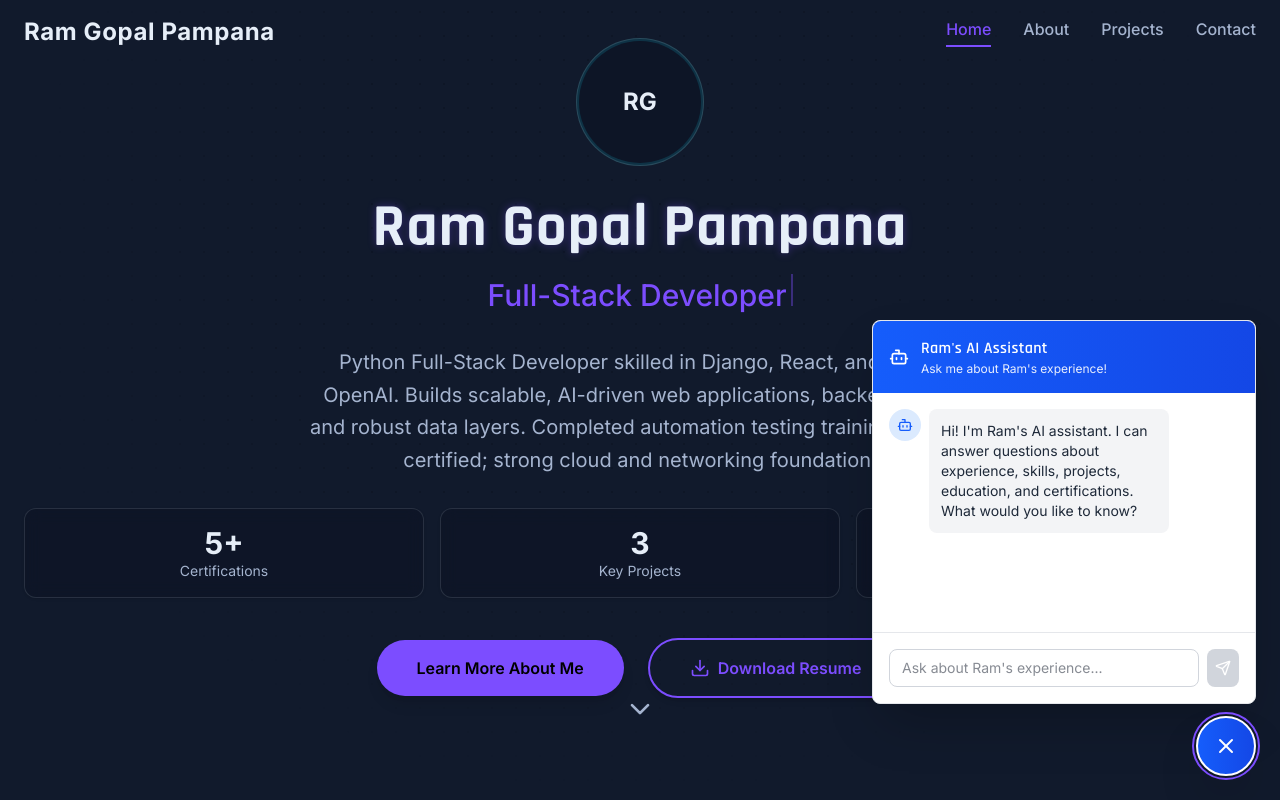
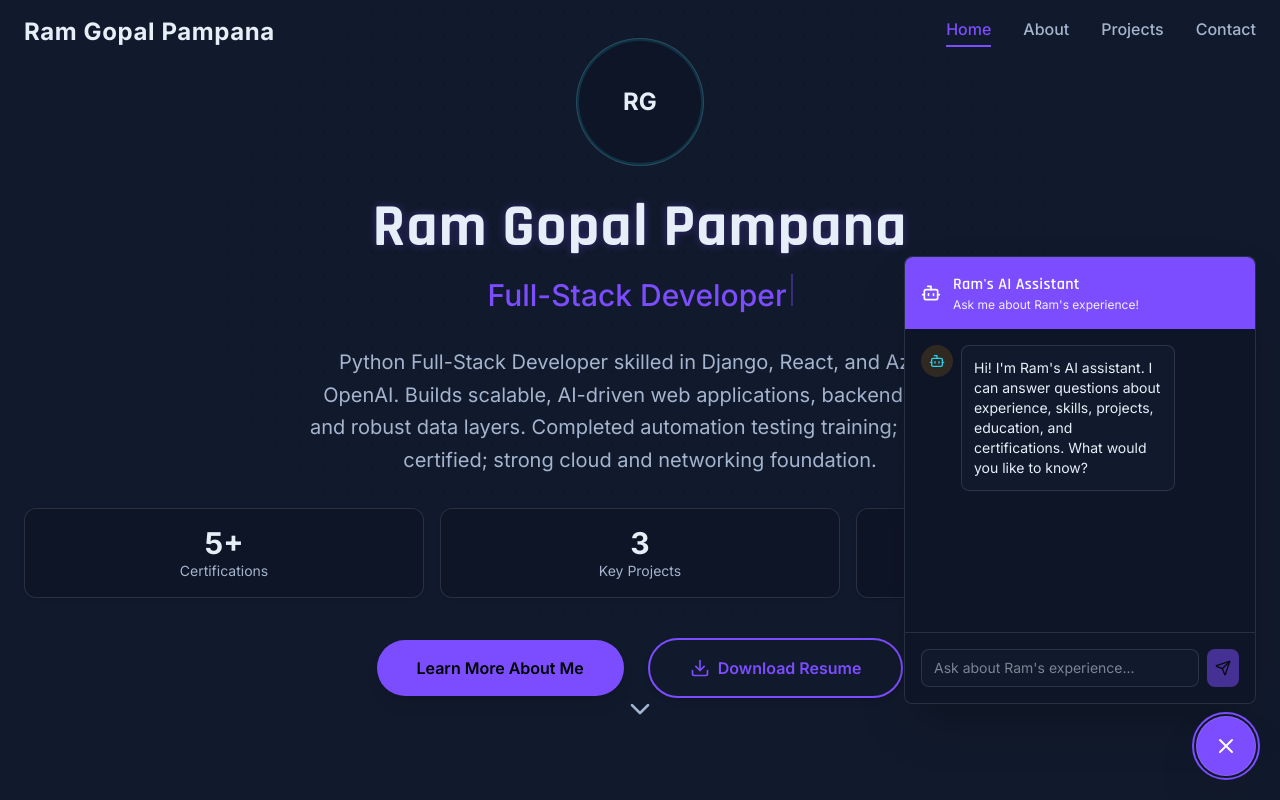
Before and after one commit to Ram2669/portfolio, a Next.js app: page / in a window 1280 px wide. Both pictures are taken after a click on the button 1226 px from the left and 746 px from the top of the page. Shown: the top 800 px of the page. Built offline with nearby package versions, Linux system fonts and the light colour scheme.

Commit message:
Chatbot: per-project details matcher + IME-safe Enter handling

```diff
--- a/src/components/Chatbot.tsx
+++ b/src/components/Chatbot.tsx
@@ -53,18 +53,62 @@ const Chatbot = () => {
   }, [isOpen]);
 
 
+  // Project-specific details helper
+  const getProjectDetails = (msg: string): string | null => {
+    // AI-Powered Chatbot for Infrastructure Management
+    if (
+      (msg.includes('chatbot') && (msg.includes('ai') || msg.includes('infrastructure'))) ||
+      msg.includes('ai-powered chatbot') ||
+      msg.includes('ai powered chatbot') ||
+      msg.includes('ai chatbot') ||
+      msg.includes('infrastructure management') ||
+      msg.includes('azure openai') ||
+      msg.includes('langchain') ||
+      msg.includes('langgraph')
+    ) {
+      return "AI-Powered Chatbot for Infrastructure Management\n\nStatus: Currently Implementing\nCategory: AI/ML & Infrastructure\nTechnologies: LangChain, LangGraph, Azure AI Search, Azure OpenAI (GPT-4.0, GPT-3.5-Turbo), Azure MySQL Server, Azure Cosmos DB, Azure VNet, Azure Blob Storage, Django\nHighlights:\n• Multi-agent: GPT-4 primary + GPT-3.5-Turbo SQL agent\n• Intelligent routing across RAG, SQL, and web-search\n• RAG via Azure AI Search; embeddings + vector index\n• SQL agent auto-generates, validates, and executes queries (Azure MySQL & Cosmos DB)\n• Secure Azure architecture with VNet and private networking";
+    }
+
+    // Network-Based Pattern Searching System
+    if (
+      msg.includes('network-based pattern') ||
+      msg.includes('network based pattern') ||
+      msg.includes('pattern searching') ||
+      msg.includes('pattern search') ||
+      msg.includes('client-server') ||
+      msg.includes('client server')
+    ) {
+      return "Network-Based Pattern Searching System\n\nStatus: Completed\nCategory: Backend\nTechnologies: Python, JSON, Client-Server Architecture\nHighlights:\n• Client–server pattern searching for efficient text matching\n• Structured data exchange using JSON\n• Optimized error handling and file parsing (25% latency reduction)";
+    }
+
+    // Self-Fuel Dispensing Automated Framework Using RFID Cards
+    if (
+      msg.includes('self-fuel') ||
+      msg.includes('self fuel') ||
+      msg.includes('fuel dispensing') ||
+      msg.includes('rfid')
+    ) {
+      return "Self-Fuel Dispensing Automated Framework Using RFID Cards\n\nStatus: Completed\nCategory: IoT/Embedded\nTechnologies: Embedded C, Arduino, RFID Technology, Real-time Processing\nHighlights:\n• RFID card-based authentication to prevent unauthorized access\n• Automated dispensing workflow to minimize manual errors\n• ~40% improvement in transaction accuracy via real-time sync\n• Robust microcontroller control logic";
+    }
+
+    return null;
+  };
+
   // AI Response Logic based on Ram's resume
   const getAIResponse = (userMessage: string): string => {
     const message = userMessage.toLowerCase();
 
+    const projectDetails = getProjectDetails(message);
+    if (projectDetails) return projectDetails;
+
     // Experience related
     if (message.includes('experience') || message.includes('work') || message.includes('job') || message.includes('cisco')) {
-      return "I’m a Software Engineer at Cisco (since Nov 2024). I work on automated testing using Python with Selenium and Pytest, and I’m building a full‑stack AI chatbot using Azure OpenAI, Django, MySQL, and Azure AI Search.";
+      return "I’m a Software Test Engineer Trainee at Cisco (since Nov 2024). I work on automated testing using Python with Selenium and Pytest, and I’m building a full‑stack AI chatbot using Azure OpenAI, Django, MySQL, and Azure AI Search.";
     }
 
     // Skills related
     if (message.includes('skill') || message.includes('technology') || message.includes('programming') || message.includes('language')) {
-      return "My technical skills include:\n\n• Programming: Java, Python, JavaScript\n• Frameworks: React, Django, TestNG, JUnit\n• Tools: Git, VSCode, PyCharm, Selenium, Postman, GitHub Copilot\n• Databases: MySQL, Azure Cosmos DB\n• Testing: Automated Testing, Selenium, TestNG, JUnit\n• Cloud: AWS, Azure OpenAI, Azure AI Search";
+      return "My technical skills include:\n\n• Programming: Java, Python, JavaScript\n• Frameworks: React, Django, REST APIs\n• Tools: Git, VSCode, PyCharm, Selenium, Postman, GitHub Copilot\n• Databases: MySQL, Azure Cosmos DB\n• Testing: Selenium, Pytest\n• Cloud: AWS, Azure OpenAI, Azure AI Search";
     }
 
     // Projects related
@@ -84,7 +128,7 @@ const Chatbot = () => {
 
     // Contact related
     if (message.includes('contact') || message.includes('email') || message.includes('phone') || message.includes('linkedin')) {
-      return "You can reach Ram at:\n\nEmail: ramgopalpampana10@gmail.com\nPhone: +91 7730072669\nLinkedIn: https://linkedin.com/in/ramgopal-pampana\nGitHub: https://github.com/Ram2669\nLocation: Bengaluru, Karnataka, India";
+      return "You can reach Ram at:\n\nEmail: ramgopalpampana10@gmail.com\nPhone: +91 7730072669\nLinkedIn: https://www.linkedin.com/in/ramgopalpampana/\nGitHub: https://github.com/Ram2669\nLocation: Bengaluru, Karnataka, India";
     }
 
     // Location related
@@ -129,7 +173,7 @@ const Chatbot = () => {
     setTimeout(() => {
       const botResponse: Message = {
         id: (Date.now() + 1).toString(),
-        text: getAIResponse(inputText),
+        text: getAIResponse(userMessage.text),
         isBot: true,
         timestamp: new Date(),
       };
@@ -139,8 +183,11 @@ const Chatbot = () => {
     }, 1000);
   };
 
-  const handleKeyPress = (e: React.KeyboardEvent) => {
-    if (e.key === 'Enter' && !e.shiftKey) {
+  const handleKeyDown = (e: React.KeyboardEvent) => {
+    // Send on Enter (without Shift), but ignore IME composition
+    // @ts-expect-error React typing for nativeEvent may vary across versions
+    const isComposing = (e as any).nativeEvent?.isComposing;
+    if (e.key === 'Enter' && !e.shiftKey && !isComposing) {
       e.preventDefault();
       handleSendMessage();
     }
@@ -151,11 +198,9 @@ const Chatbot = () => {
       {/* Debug: Always visible chatbot button */}
       <div className="fixed bottom-6 right-6 z-[9999]">
         <button
-          onClick={() => {
-            // toggle chat
-            setIsOpen(!isOpen);
-          }}
-          className="bg-gradient-to-r from-blue-600 to-blue-700 hover:from-blue-700 hover:to-blue-800 text-white p-4 rounded-full shadow-2xl hover:shadow-3xl transition-all duration-300 border-2 border-white flex items-center justify-center"
+          onClick={() => setIsOpen(v => !v)}
+          aria-label={isOpen ? 'Close chat' : 'Open chat'}
+          className="bg-[var(--mission-accent)] hover:opacity-90 text-white p-4 rounded-full shadow-2xl transition-all duration-300 border border-[var(--mission-border)] flex items-center justify-center"
           style={{ minWidth: '60px', minHeight: '60px' }}
         >
           {isOpen ? <X size={24} /> : <MessageCircle size={24} />}
@@ -166,14 +211,14 @@ const Chatbot = () => {
       <AnimatePresence>
         {isOpen && (
           <motion.div
-            className="fixed bottom-24 right-6 z-[9998] w-96 h-96 bg-white dark:bg-gray-800 rounded-lg shadow-2xl border border-gray-200 dark:border-gray-700 flex flex-col"
+            className="fixed bottom-24 right-6 z-[9998] w-[min(92vw,22rem)] h-[min(65vh,28rem)] bg-[var(--mission-panel)] rounded-lg shadow-2xl border border-[var(--mission-border)] flex flex-col"
             initial={{ opacity: 0, y: 50, scale: 0.9 }}
             animate={{ opacity: 1, y: 0, scale: 1 }}
             exit={{ opacity: 0, y: 50, scale: 0.9 }}
             transition={{ duration: 0.3 }}
           >
             {/* Header */}
-            <div className="bg-gradient-to-r from-blue-600 to-blue-700 text-white p-4 rounded-t-lg">
+            <div className="bg-[var(--mission-accent)] text-white p-4 rounded-t-lg">
               <div className="flex items-center gap-3">
                 <Bot size={20} />
                 <div>
@@ -194,14 +239,14 @@ const Chatbot = () => {
                   transition={{ duration: 0.3 }}
                 >
                   <div className={`flex items-start gap-2 max-w-[80%] ${message.isBot ? 'flex-row' : 'flex-row-reverse'}`}>
-                    <div className={`p-2 rounded-full ${message.isBot ? 'bg-blue-100 text-blue-600' : 'bg-gray-100 text-gray-600'}`}>
+                    <div className={`p-2 rounded-full ${message.isBot ? 'bg-[rgba(245,158,11,.15)] text-[var(--mission-accent-2)]' : 'bg-[rgba(198,40,40,.15)] text-[var(--mission-accent)]'}`}>
                       {message.isBot ? <Bot size={16} /> : <User size={16} />}
                     </div>
                     <div
                       className={`p-3 rounded-lg ${
                         message.isBot
-                          ? 'bg-gray-100 dark:bg-gray-700 text-gray-800 dark:text-gray-200'
-                          : 'bg-blue-600 text-white'
+                          ? 'bg-[var(--mission-surface)] text-[var(--mission-text)] border border-[var(--mission-border)]'
+                          : 'bg-[var(--mission-accent)] text-black'
                       }`}
                     >
                       <p className="text-sm whitespace-pre-line">{message.text}</p>
@@ -217,10 +262,10 @@ const Chatbot = () => {
                   animate={{ opacity: 1 }}
                 >
                   <div className="flex items-start gap-2">
-                    <div className="p-2 rounded-full bg-blue-100 text-blue-600">
+                    <div className="p-2 rounded-full bg-[rgba(245,158,11,.15)] text-[var(--mission-accent-2)]">
                       <Bot size={16} />
                     </div>
-                    <div className="bg-gray-100 dark:bg-gray-700 p-3 rounded-lg">
+                    <div className="bg-[var(--mission-surface)] border border-[var(--mission-border)] p-3 rounded-lg">
                       <div className="flex space-x-1">
                         <div className="w-2 h-2 bg-gray-400 rounded-full animate-bounce"></div>
                         <div className="w-2 h-2 bg-gray-400 rounded-full animate-bounce" style={{ animationDelay: '0.1s' }}></div>
@@ -234,20 +279,20 @@ const Chatbot = () => {
             </div>
 
             {/* Input */}
-            <div className="p-4 border-t border-gray-200 dark:border-gray-700">
+            <div className="p-4 border-t border-[var(--mission-border)]">
               <div className="flex gap-2">
                 <input
                   type="text"
                   value={inputText}
                   onChange={(e) => setInputText(e.target.value)}
-                  onKeyPress={handleKeyPress}
+                  onKeyDown={handleKeyDown}
                   placeholder="Ask about Ram&apos;s experience..."
-                  className="flex-1 px-3 py-2 border border-gray-300 dark:border-gray-600 rounded-lg focus:ring-2 focus:ring-blue-500 focus:border-transparent bg-white dark:bg-gray-700 text-gray-900 dark:text-white text-sm"
+                  className="flex-1 px-3 py-2 border border-[var(--mission-border)] rounded-lg focus:ring-2 focus:ring-[var(--mission-accent)] focus:border-transparent bg-[var(--mission-surface)] text-[var(--mission-text)] text-sm"
                 />
                 <button
                   onClick={handleSendMessage}
                   disabled={!inputText.trim()}
-                  className="bg-blue-600 hover:bg-blue-700 disabled:bg-gray-300 text-white p-2 rounded-lg transition-colors duration-200"
+                  className="bg-[var(--mission-accent)] hover:opacity-90 disabled:opacity-50 text-black p-2 rounded-lg transition-colors duration-200"
                 >
                   <Send size={16} />
                 </button>
```
